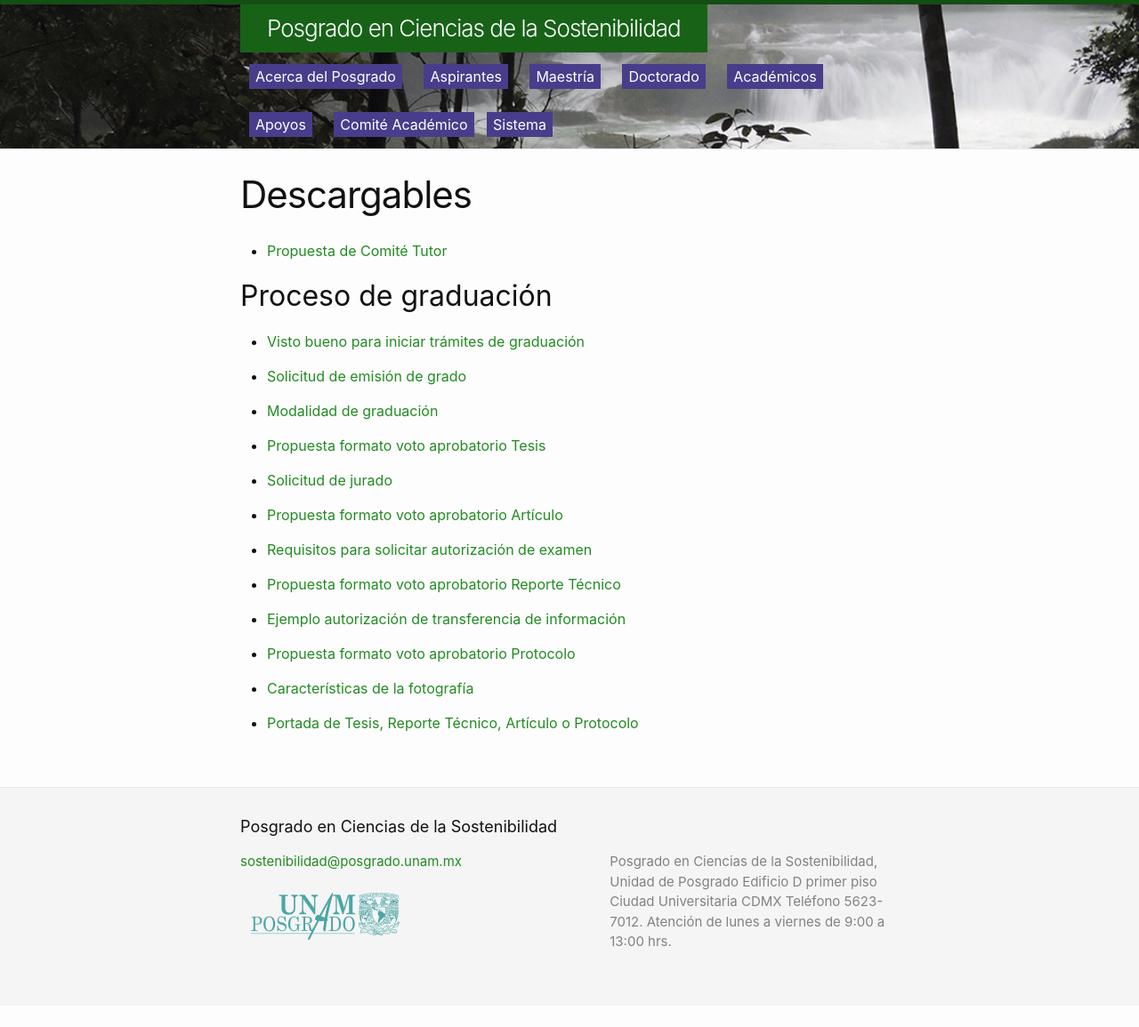
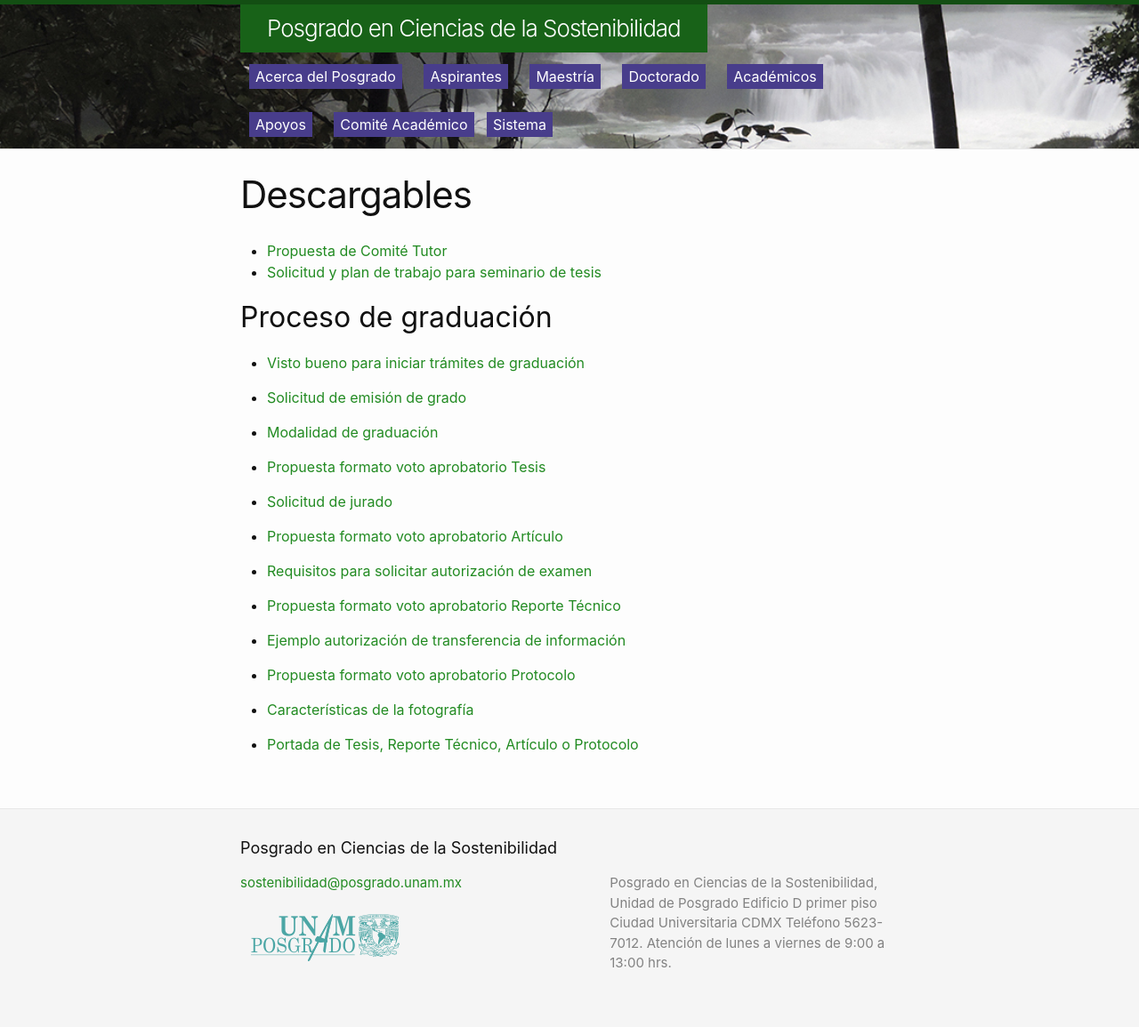
Before and after one commit to pcs-unam/pcs-unam.github.io, a Jekyll site: the page built from maestria/descargables.md, in a window 1280 px wide. Shown: the whole page at 89% size. Built offline with Jekyll 4.4.1, drawn with Linux system fonts in a browser that asks for light colours; before the commit the page ends 1131 px from its top, so only the background shows below that.

Commit message:
seminario de tesis

```diff
--- a/maestria/descargables.md
+++ b/maestria/descargables.md
@@ -5,8 +5,8 @@ permalink: maestria/descargables
 ---
 
 
-- [Propuesta de Comité Tutor](/assets/docs/propuesta_comite_tutor.xlsx)
-
+ - [Propuesta de Comité Tutor](/assets/docs/propuesta_comite_tutor.xlsx)
+ - [Solicitud y plan de trabajo para seminario de tesis](/assets/docs/seminario-tesis-maestria.xls)
 
 ## Proceso de graduación
 
```
